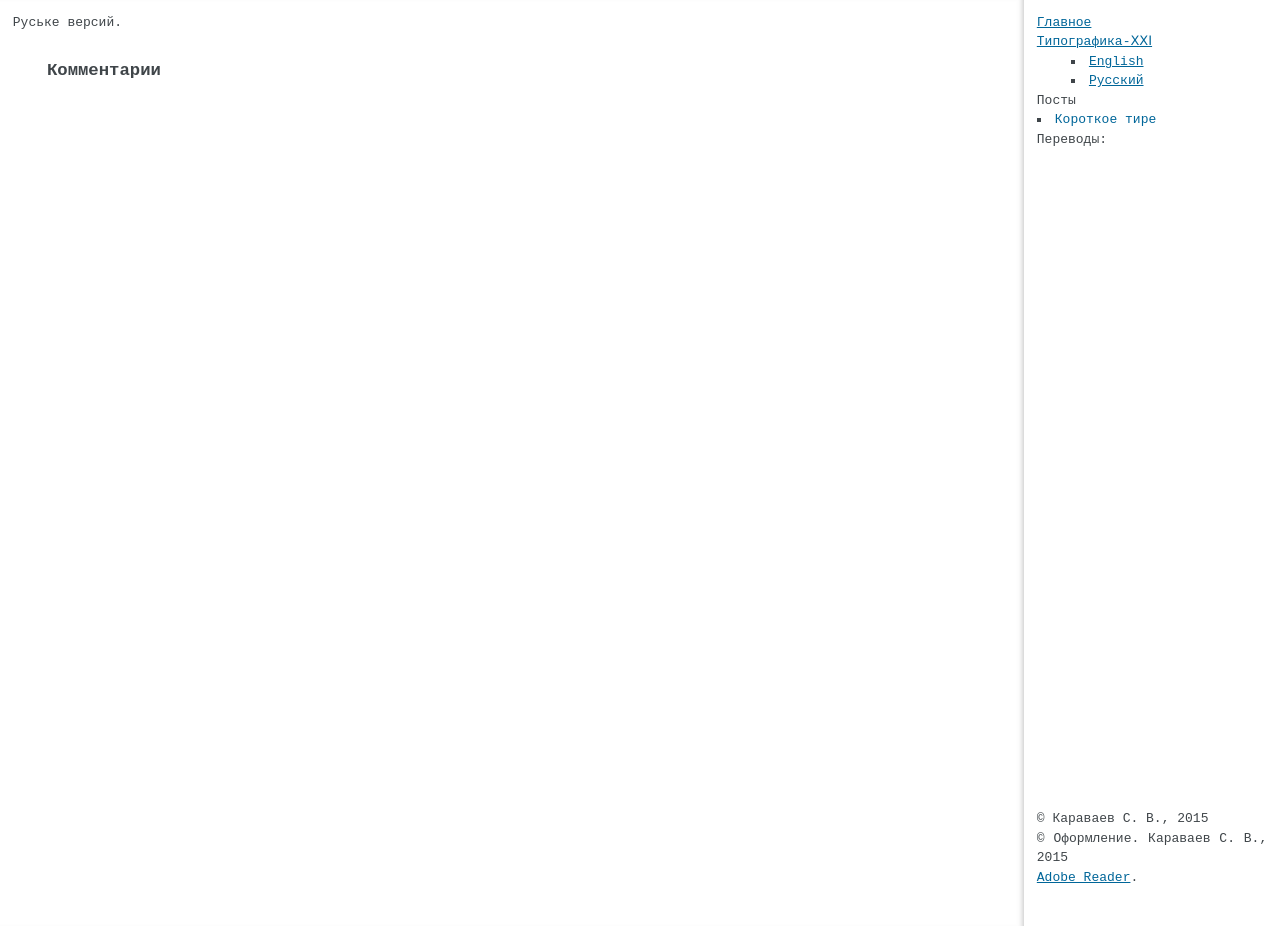
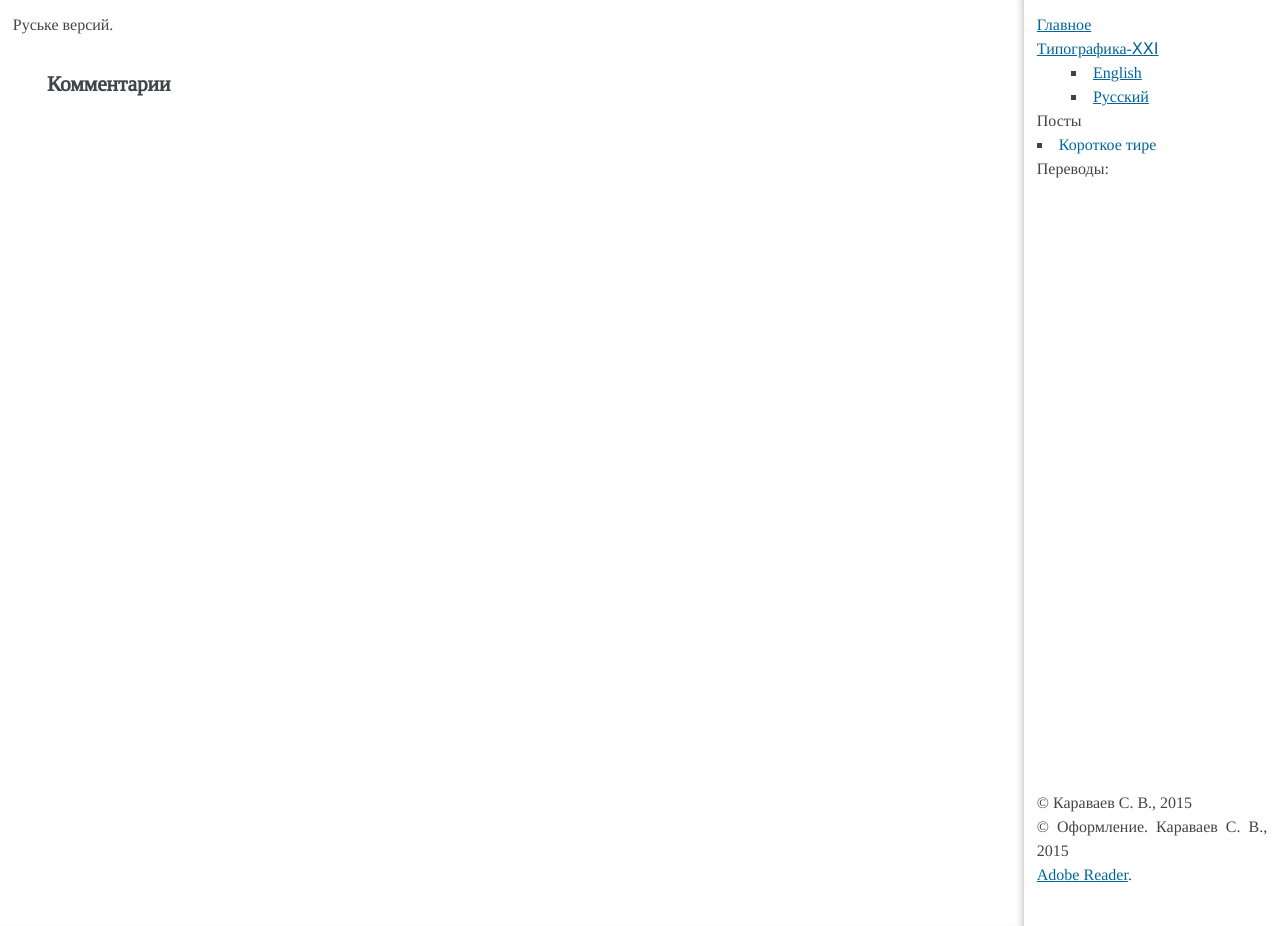
Before and after one commit to praepostor/typography, a Jekyll site: the page built from index.html, in a window 1280 px wide. Built offline with Jekyll 4.4.1, drawn with Linux system fonts in a browser that asks for light colours; comment, search, counter and statistics services are not loaded.

Commit message:
New site

```diff
--- a/css/main.css
+++ b/css/main.css
@@ -53,7 +53,7 @@ body {
 
 body,
 code {
-    font-family: monospace;
+    font-family: MySerif, serif;
 }
 
 footer,
```
